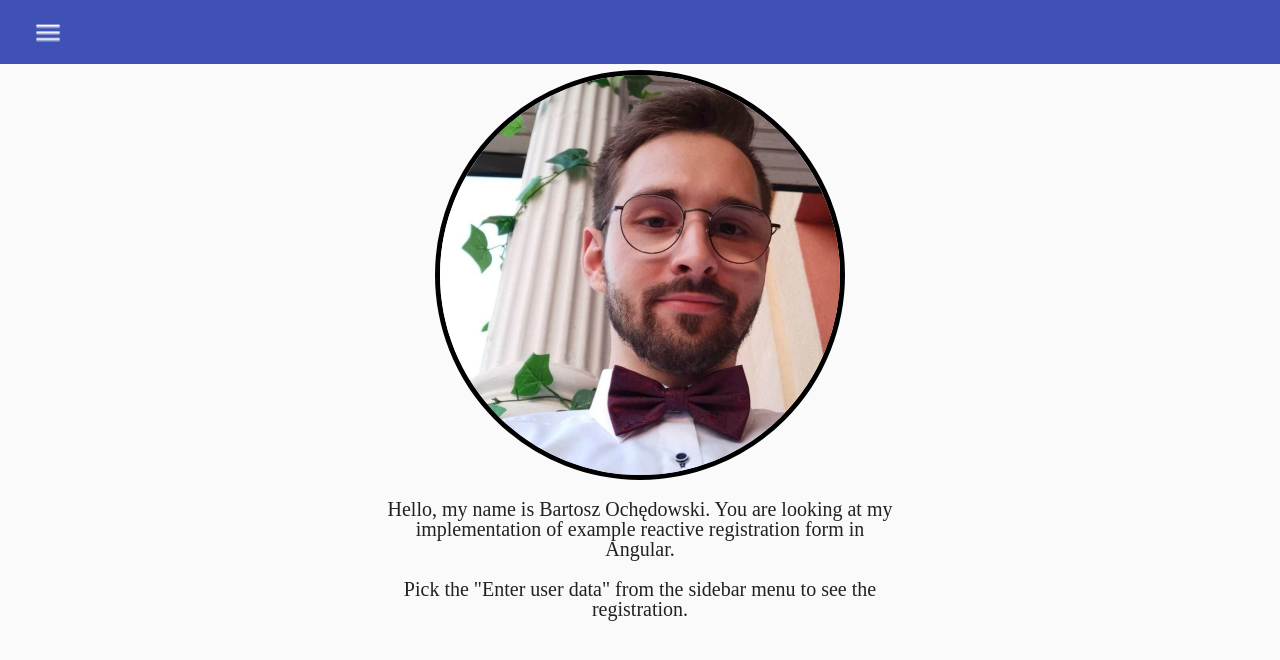
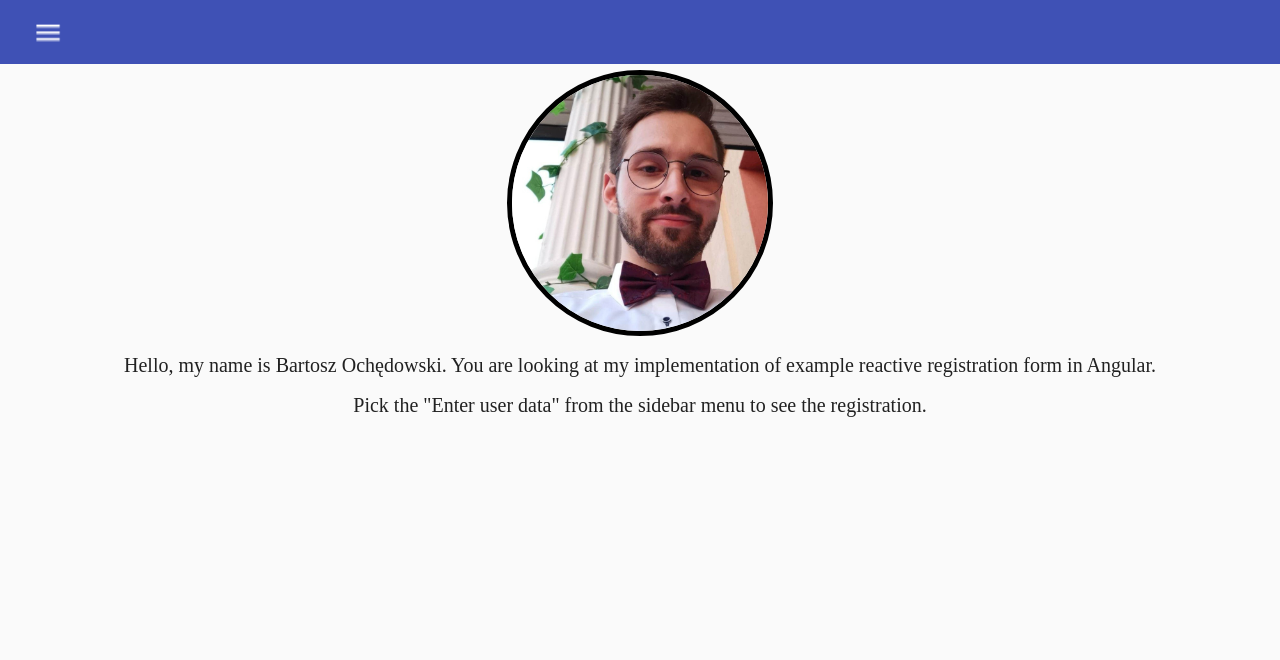
Before and after one commit to Touzen666/Form-Validation, an Angular app: page /home in a window 1280 px wide. Shown: the top 660 px of the page. Built offline with nearby package versions, Linux system fonts and the light colour scheme.

Commit message:
change scal on img

```diff
--- a/src/app/home/home.component.css
+++ b/src/app/home/home.component.css
@@ -1,59 +1,14 @@
 .profileContainer{
 text-align: center;
+width: 100%;
 }
 .img{
-    width: 400px;
+  width: 20%;
     border-radius: 50%;
     border: 5px solid black;
+    margin-left: auto;
+    margin-right: auto;
 }
 .text{
     font-size: 20px;
 }
-
-@media (max-width: 414px) {
-    .img{
-        width: 220px;
-    }
-  }
-@media (min-width: 414px) {
-    .profileContainer{
-        margin-left: 3vw;
-    margin-right: 3vw;
-    }
-  }
-  @media (min-width: 500px) {
-    .profileContainer{
-        margin-left: 12vw;
-    margin-right: 12vw;
-    }
-  }
-  @media (min-width: 650px) {
-    .profileContainer{
-        margin-left: 19vw;
-    margin-right: 19vw;
-    }
-  }
-  @media (min-width: 800px) {
-    .profileContainer{
-        margin-left: 24vw;
-    margin-right: 24vw;
-    }
-  }
-  @media (min-width: 950px) {
-    .profileContainer{
-        margin-left: 30vw;
-    margin-right: 30vw;
-    }
-  }
-  @media (min-width: 1400px) {
-    .profileContainer{
-        margin-left: 34vw;
-    margin-right: 34vw;
-    }
-  }
-  @media (min-width: 1600px) {
-    .profileContainer{
-        margin-left: 37vw;
-    margin-right: 37vw;
-    }
-  }
```
